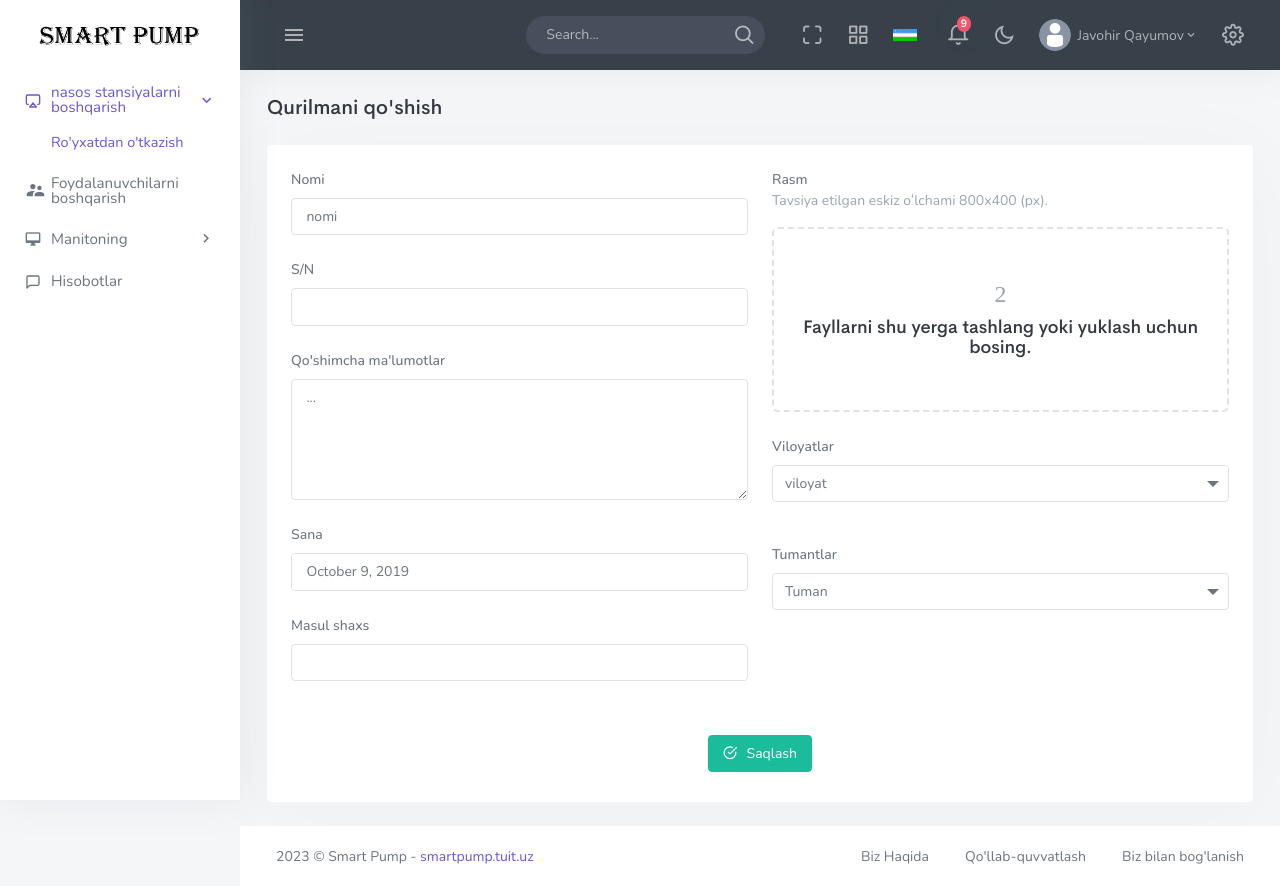
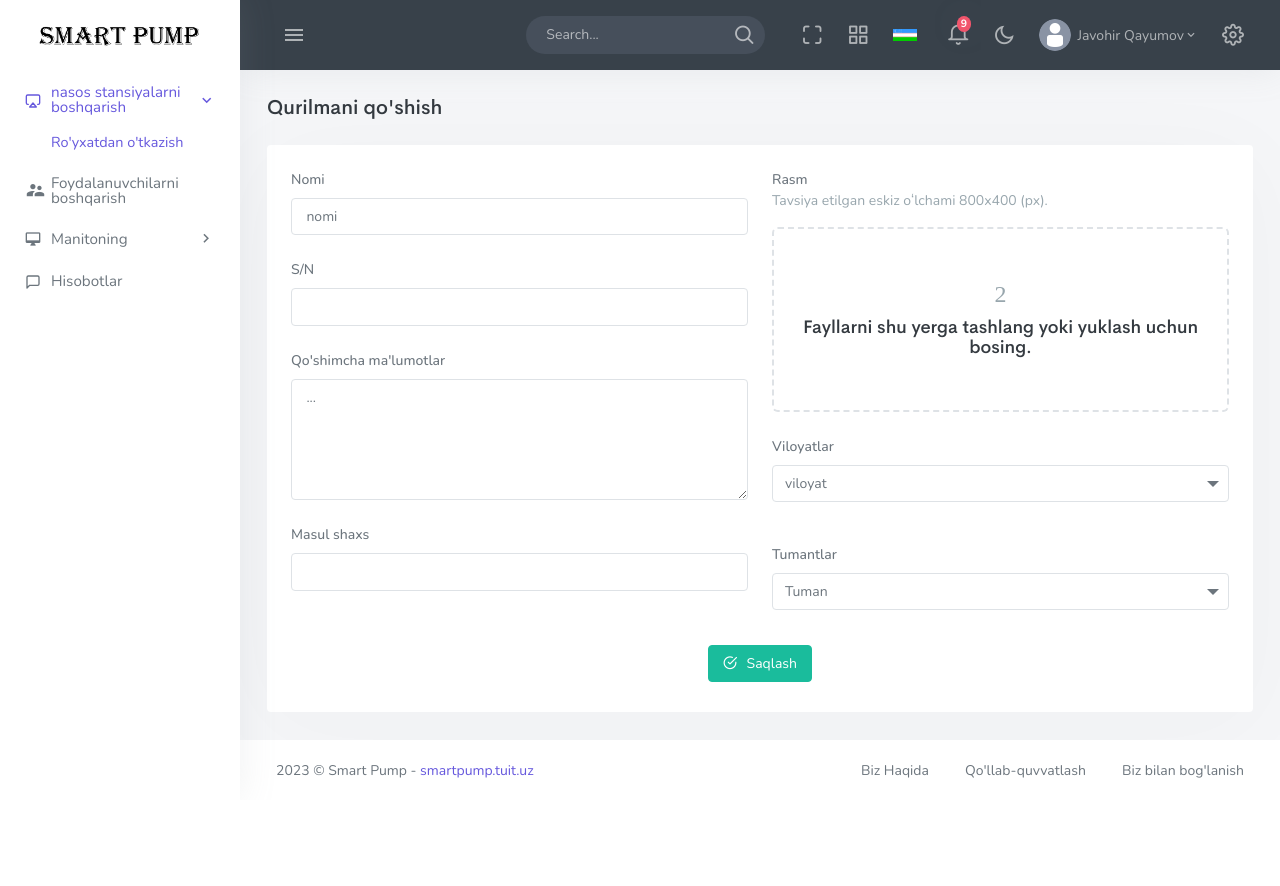
Before and after one commit to Javohir070/qishloqx, a Django app: page /malumot_br/ in a window 1280 px wide. After the commit the page ends 778 px from the top, so only its background shows below. Run offline with Django 4.2, Linux system fonts and the light colour scheme; some libraries are stand-ins or nearby versions; some web fonts are replaced.

Commit message:
tugashiga os qoldi

```diff
--- a/templates/malumotbiriktirish.html
+++ b/templates/malumotbiriktirish.html
@@ -49,11 +49,7 @@
 
 
 
-                                <div class="mb-3">
-                                    <label class="form-label">Sana</label>
-                                    <input type="text" class="form-control" data-toggle="flatpicker"
-                                        placeholder="October 9, 2019">
-                                </div>
+
 
 
 
```
